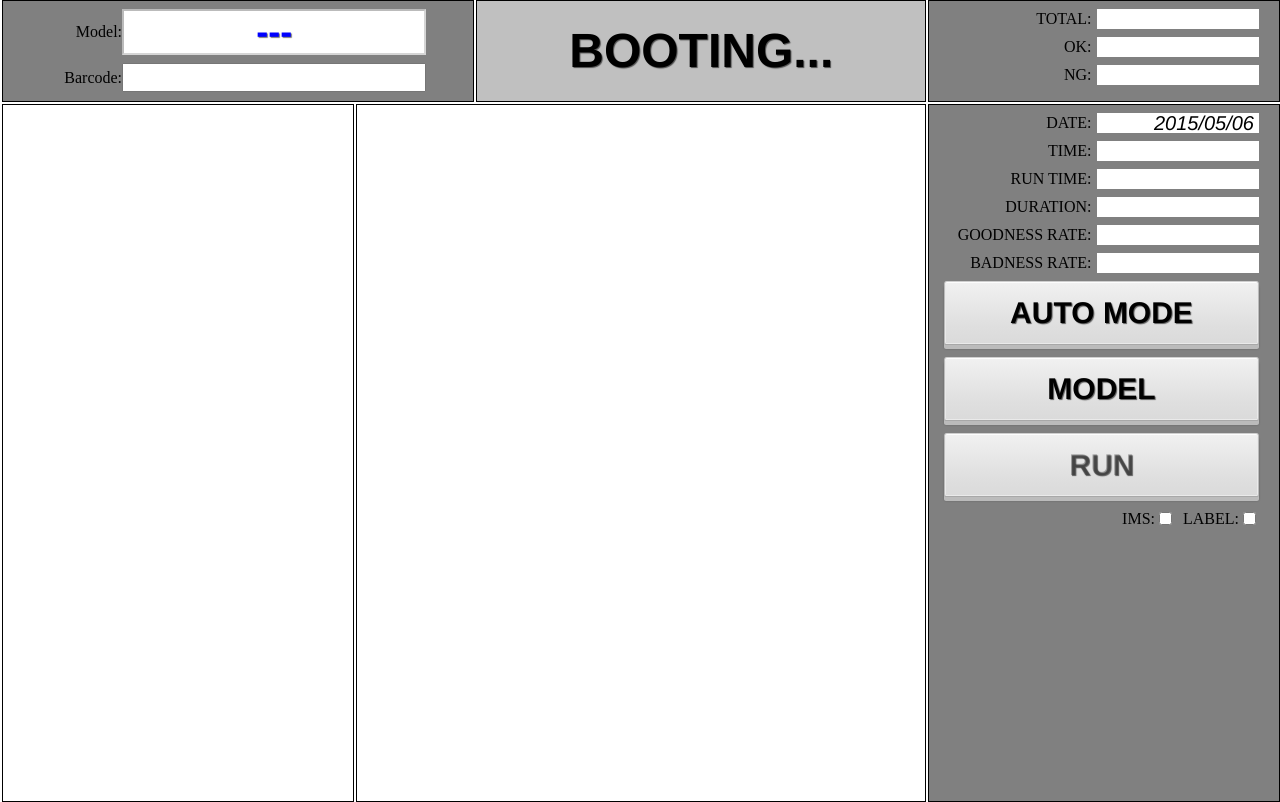
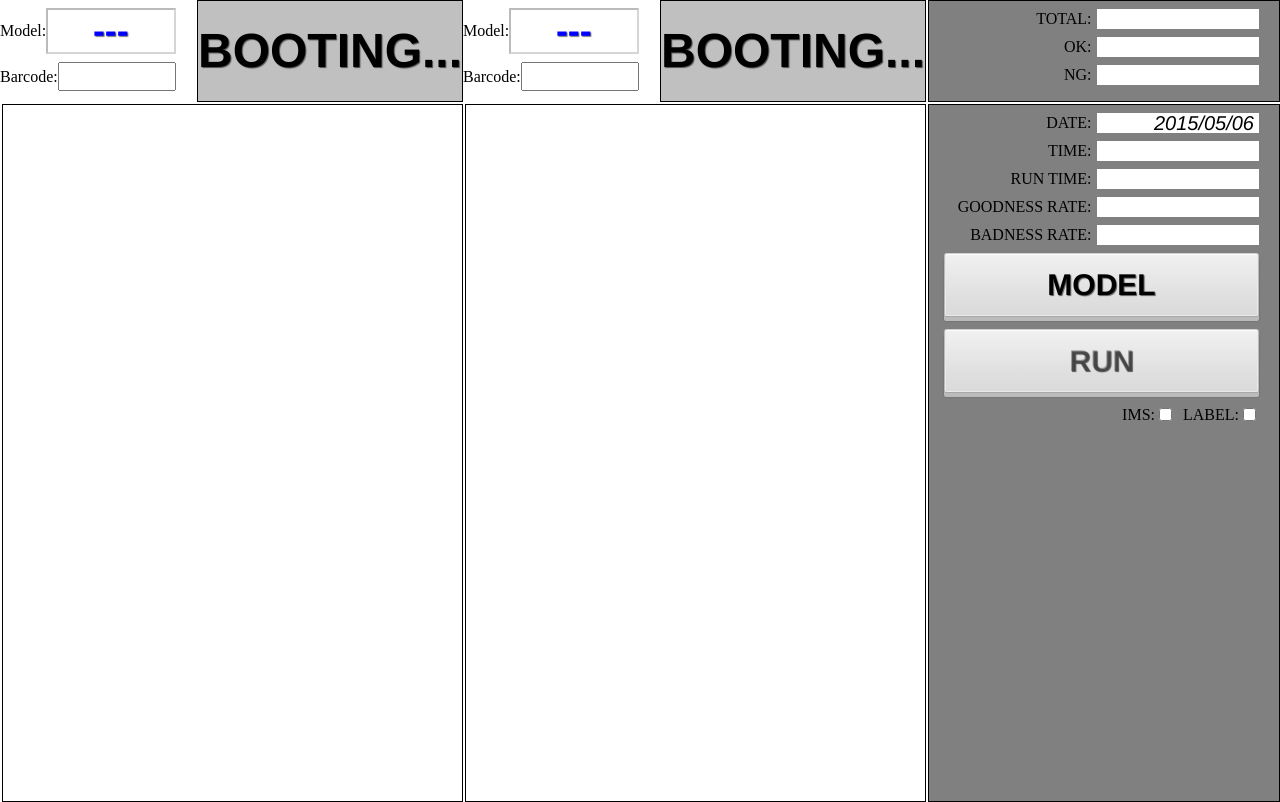
Before and after one commit to miaofng/usbhub, a website: page bin/www/testing.html in a window 1280 px wide. Drawn offline with Linux system fonts and the light colour scheme.

Commit message:
[usbbox] initial version
Signed-off-by: miaofng <feng.ni@linktronsys.com>

```diff
--- a/bin/www/css/testing.css
+++ b/bin/www/css/testing.css
@@ -54,9 +54,9 @@
 	border: none;
 }
 
-#panel_info {
+#panel_info,#panel_info2,  {
 	float: left;
-	width: 650px;
+	width: 325px;
 	height: 100%;
     border-style: solid;
     border-width: thin;
@@ -64,7 +64,7 @@
 	background-color: gray;
 
 	flex-shrink: 1;
-	flex-basis: 650px;
+	flex-basis: 325px;
 	display: flex;
 	flex-direction: column;
 	justify-content: flex-start;
@@ -72,8 +72,8 @@
 	flex-grow：1;
 }
 
-#panel_result {
-	width: 1000px;
+#panel_result, #panel_result2 {
+	width: 500px;
 	height: 100%;
 	border-style: solid;
 	border-width: thin;
@@ -87,7 +87,7 @@
 	text-shadow: 1px 1px 1px rgba(0,0,0,.6);
 
 	flex-shrink: 2;
-	flex-basis: 1000px;
+	flex-basis: 500px;
 	-webkit-user-select: none;
 }
 
@@ -106,7 +106,7 @@
 	align-items: flex-end;
 }
 
-#panel_info>div, #panel_stat>div, #panel_ctrl>div:not(#mask) {
+#panel_info>div,#panel_info2>div, #panel_stat>div, #panel_ctrl>div:not(#mask) {
 	display: flex;
 	flex-direction: row;
 	align-items: center;
@@ -191,7 +191,7 @@
 	border: none;
 }
 
-#panel_src {
+/* #panel_src {
 	width: 350px;
 	height: 100%;
     border-style: solid;
@@ -207,17 +207,17 @@
 	justify-content: flex-start;
 	align-items: flex-start;
 	-webkit-user-select: none;
-}
+} */
 
-#panel_detail {
-	width: 1400px;
+#panel_detail,#panel_detail2 {
+	width: 875px;
 	height: 100%;
     border-style: solid;
     border-width: thin;
 	margin-left: 2px;
 	background-color: #fff;
 
-	flex-basis: 1400px;
+	flex-basis: 875px;
 	flex-grow：1;
 }
 
@@ -238,7 +238,7 @@
 }
 
 /*info panel*/
-#fname {
+#fname,#fname2 {
 	width: 70%;
 	font-family: Helvetica, Arial, sans-serif;
 	line-height: 40px;
@@ -251,7 +251,7 @@
 	-webkit-user-select: none;
 }
 
-#barcode {
+#barcode,#barcode2  {
 	width: 70%;
 	font-family: Helvetica, Arial, sans-serif;
 	font-size: 20px;
--- a/bin/www/script/testing.js
+++ b/bin/www/script/testing.js
@@ -79,6 +79,7 @@ function gft_load(gft) {
 			$('#gft').html(content+"\n\n");
 			var model = path.basename(gft, ".gft");
 			$('#fname').val(model);
+			$('#fname2').val(model);
 			irt.cfg_set("gft_last", path.relative(process.cwd(), gft));
 
 			//add event handle
@@ -136,6 +137,8 @@ function update_state(status, ecode) {
 
 	$("#panel_result").html(state);
 	$("#panel_result").css("background-color", bgcolor);
+	$("#panel_result2").html(state);
+	$("#panel_result2").css("background-color", bgcolor);
 
 	//subboard state display
 	if(test.model != null) {
@@ -170,8 +173,11 @@ function load_report(datafile) {
 				else return "<span class='record_fail'>[FAIL]</span>";
 			});
 			var ctrl_table = $("#table");
+			var ctrl_table2 = $("#table2");
 			ctrl_table.html(content+"\n");
 			ctrl_table.scrollTop(ctrl_table[0].scrollHeight);
+			ctrl_table2.html(content+"\n");
+			ctrl_table2.scrollTop(ctrl_table2[0].scrollHeight);
 			//console.timeEnd("result_load");
 		}
 	});
--- a/bin/www/testing.html
+++ b/bin/www/testing.html
@@ -15,8 +15,12 @@
       <div>Model: <input id="fname" type="text" value="---" disabled="disabled"/></div>
       <div>Barcode: <input id="barcode" type="text" value=""></div>
     </div>
-
     <div id="panel_result">BOOTING...</div>
+	<div id="panel_info2">
+      <div>Model: <input id="fname2" type="text" value="---" disabled="disabled"/></div>
+      <div>Barcode: <input id="barcode2" type="text" value=""></div>
+    </div>
+	<div id="panel_result2">BOOTING...</div>
 
     <div id="panel_stat">
       <div>TOTAL: <span id="num_total">&nbsp;</span></div>
@@ -25,32 +29,35 @@
     </div>
   </div>
   <div id="panel_bottom">
-    <div id="panel_src">
+<!--     <div id="panel_src">
       <pre id="gft" readonly="readonly">
 	  </pre>
+    </div> -->
+
+	<div id="panel_detail">
+	  <pre id="table">
+	  </pre>
     </div>
-
-    <div id="panel_detail">
-	  <pre id="table">
+    <div id="panel_detail2">
+	  <pre id="table2">
 	  </pre>
     </div>
 
     <div id="panel_ctrl">
-      <div id="mask"  style="display: none;" title="rect: pass/fail&#10;text: masked/enabled">
+<!--  <div id="mask"  style="display: none;" title="rect: pass/fail&#10;text: masked/enabled">
           <div><input id="0" type="checkbox" checked="checked"/><label for="0">...</label></div>
-		  <!--
 		  <div><input id="1" type="checkbox" checked="checked"/><label for="1">B</label></div>
 		  <div><input id="2" type="checkbox" checked="checked"/><label for="2">C</label></div>
 		  <div><input id="3" type="checkbox" checked="checked"/><label for="3">D</label></div>
-		  -->
-      </div>
+
+      </div>  -->
       <div>DATE: <span id="date">2015/05/06</span></div>
       <div>TIME: <span id="time_cur">&nbsp;</span></div>
 	  <div>RUN TIME: <span id="time_run">&nbsp;</span></div>
-	  <div>DURATION: <span id="time_test">&nbsp;</span></div>
+<!-- 	  <div>DURATION: <span id="time_test">&nbsp;</span></div> -->
 	  <div>GOODNESS RATE: <span id="passrate">&nbsp;</span></div>
 	  <div>BADNESS RATE: <span id="failrate">&nbsp;</span></div>
-	   <div><input class="idleinput" id="button_mode" type="button" value="AUTO MODE"/></div>
+<!-- 	   <div><input class="idleinput" id="button_mode" type="button" value="AUTO MODE"/></div> -->
 	  <div>
 	    <input class="idleinput" id="button_file" type="file" accept="*.gft"  nwworkingdir="C:\Windows" hidden="hidden"/>
         <input class="idleinput" id="button_model" type="button" value="MODEL"/>
```
Also changed, not shown: bin/www/index.html (+1 -1 lines).
